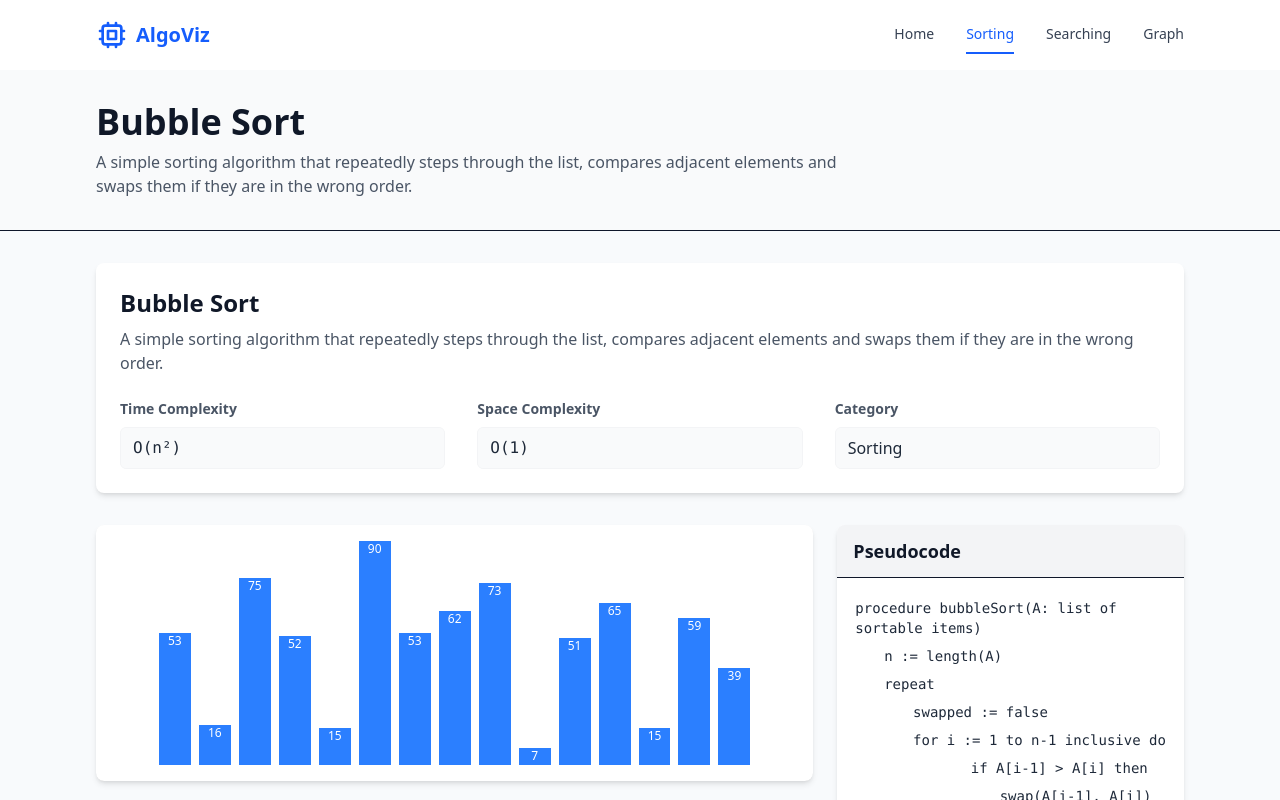
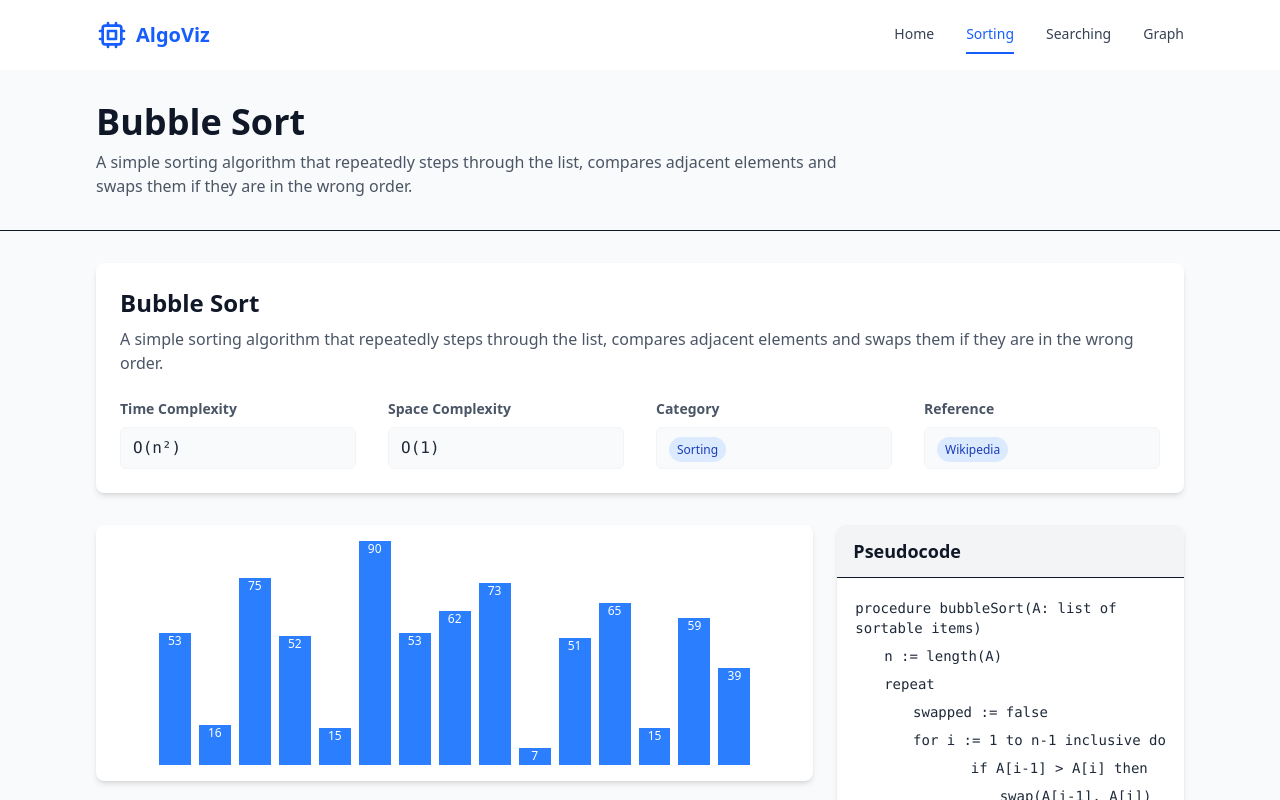
Before and after one commit to Scc33/algorithm-visualizer, a Next.js app: page /sorting/bubbleSort in a window 1280 px wide. Shown: the top 800 px of the page. Built offline with nearby package versions, Linux system fonts and the light colour scheme.

Commit message:
Add reference links

```diff
--- a/components/visualizer/AlgorithmInfo.tsx
+++ b/components/visualizer/AlgorithmInfo.tsx
@@ -1,4 +1,5 @@
 import { AlgorithmVisualization } from "@/lib/types";
+import Link from "next/link";
 
 interface AlgorithmInfoProps {
   algorithm: AlgorithmVisualization;
@@ -36,9 +37,26 @@ export default function AlgorithmInfo({ algorithm }: AlgorithmInfoProps) {
         <div className="flex-1 min-w-[140px]">
           <h3 className="text-sm font-semibold text-gray-600 mb-2">Category</h3>
           <div className="bg-gray-50 px-3 py-2 rounded-md border border-gray-100">
-            <p className="font-medium capitalize text-gray-800">
+            <Link
+              className="font-medium capitalize badge badge-info"
+              href={`/${algorithm.category}`}
+            >
               {algorithm.category}
-            </p>
+            </Link>
+          </div>
+        </div>
+
+        <div className="flex-1 min-w-[140px]">
+          <h3 className="text-sm font-semibold text-gray-600 mb-2">
+            Reference
+          </h3>
+          <div className="bg-gray-50 px-3 py-2 rounded-md border border-gray-100">
+            <a
+              className="font-medium capitalize badge badge-info"
+              href={algorithm.reference}
+            >
+              Wikipedia
+            </a>
           </div>
         </div>
       </div>
--- a/lib/algorithms/bubbleSort.ts
+++ b/lib/algorithms/bubbleSort.ts
@@ -64,6 +64,7 @@ export function bubbleSort(array: number[]): AlgorithmVisualization {
       "A simple sorting algorithm that repeatedly steps through the list, compares adjacent elements and swaps them if they are in the wrong order.",
     timeComplexity: "O(n²)",
     spaceComplexity: "O(1)",
+    reference: "https://en.wikipedia.org/wiki/Bubble_sort",
     pseudoCode: [
       "procedure bubbleSort(A: list of sortable items)",
       "  n := length(A)",
--- a/lib/algorithms/insertionSort.ts
+++ b/lib/algorithms/insertionSort.ts
@@ -73,6 +73,7 @@ export function insertionSort(array: number[]): AlgorithmVisualization {
       "Insertion sort iterates through an array and at each iteration it removes one element, finds the location where it belongs and inserts it there.",
     timeComplexity: "O(n²)",
     spaceComplexity: "O(1)",
+    reference: "https://en.wikipedia.org/wiki/Insertion_sort",
     pseudoCode: [
       "procedure insertionSort(A: list of sortable items)",
       "  n := length(A)",
--- a/lib/algorithms/selectionSort.ts
+++ b/lib/algorithms/selectionSort.ts
@@ -83,6 +83,7 @@ export function selectionSort(array: number[]): AlgorithmVisualization {
       "The selection sort algorithm sorts an array by repeatedly finding the minimum element from the unsorted part and putting it at the beginning.",
     timeComplexity: "O(n²)",
     spaceComplexity: "O(1)",
+    reference: "https://en.wikipedia.org/wiki/Selection_sort",
     pseudoCode: [
       "procedure selectionSort(A: list of sortable items)",
       "  n := length(A)",
--- a/lib/types.ts
+++ b/lib/types.ts
@@ -11,6 +11,7 @@ export interface AlgorithmVisualization {
   description: string;
   timeComplexity: string;
   spaceComplexity: string;
+  reference: string;
   pseudoCode: string[];
   category: string;
   key: string;
```
